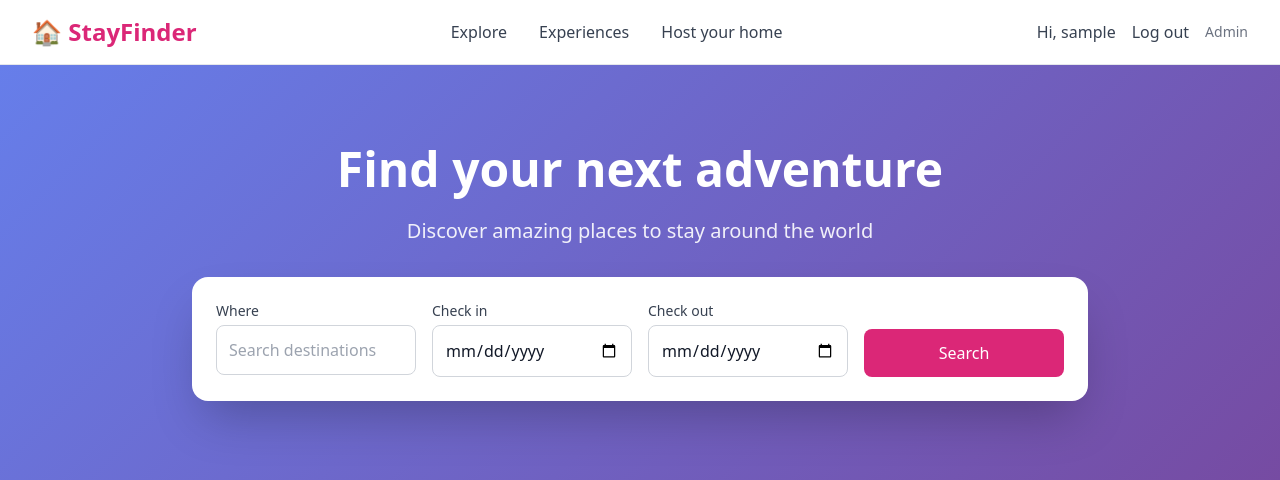
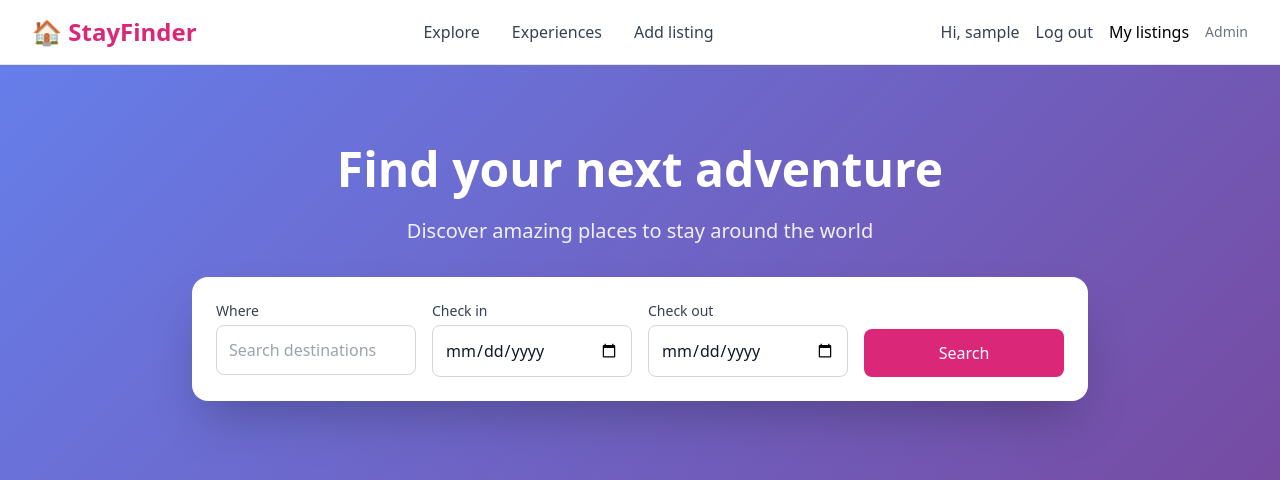
Before and after one commit to newbusinessman1/rental_platform, a Django app: page / in a window 1280 px wide. Shown: the top 480 px of the page. Run offline with Django 5.2, Linux system fonts and the light colour scheme; the visitor is signed in with stand-in values (Sample User, id 1); data that the repository does not hold is empty; parts of the project's set-up code (start-up, migrations or seed data) failed here and were passed over; some libraries are stand-ins or nearby versions.

Commit message:
Login and logout issues fixed

```diff
--- a/ads/models.py
+++ b/ads/models.py
@@ -25,6 +25,10 @@ class Listing(models.Model):
 
     # Эта колонка у тебя есть в БД (см. скрин) — добавляем в модель
     created_at = models.DateTimeField(blank=True, null=True, db_column="created_at")
+
+    owner_email = models.EmailField(db_column="owner_email", blank=True, default="")
+
+    created_at = models.DateTimeField(db_column="created_at")
 
     def save(self, *args, **kwargs):
         # автослаг только если пусто
--- a/ads/urls.py
+++ b/ads/urls.py
@@ -4,25 +4,31 @@ from rest_framework.routers import DefaultRouter
 from .views import (
     ListingViewSet, BookingViewSet, ReviewViewSet,
     PopularListingView, SearchStatsView, ViewHistoryView,
-    HomeView, ListingDetailView,
-    listing_create, booking_create, booking_success,
+    ListingDetailView, listing_create, booking_create, booking_success,
+    MyListingsView,
 )
 
+app_name = "ads"
+
+# DRF
 router = DefaultRouter()
 router.register(r'listings', ListingViewSet, basename='listing')
 router.register(r'bookings', BookingViewSet, basename='booking')
 router.register(r'reviews', ReviewViewSet, basename='review')
 
 urlpatterns = [
-    path('', include(router.urls)),
+    # ---- HTML-страницы ----
+    path("my/", MyListingsView.as_view(), name="my_listings"),
+    path("listing/new/", listing_create, name="listing_create"),
+    path("listing/<slug:slug>/", ListingDetailView.as_view(), name="listing_detail"),
+    path("listing/<slug:slug>/book/", booking_create, name="booking_create"),
+    path("booking/success/", booking_success, name="booking_success"),
 
-    path('', HomeView.as_view(), name='home'),
-    path('listing/new/', listing_create, name='listing_create'),
-    path('listing/<slug:slug>/', ListingDetailView.as_view(), name='listing_detail'),
-    path('listing/<slug:slug>/book/', booking_create, name='booking_create'),
-    path('listing/<slug:slug>/book/success/', booking_success, name='booking_success'),
+    # ---- простые JSON-views (не DRF) ----
+    path("popular-listings/", PopularListingView.as_view(), name="popular_listings"),
+    path("search-stats/", SearchStatsView.as_view(), name="search_stats"),
+    path("view-history/", ViewHistoryView.as_view(), name="view_history"),
 
-    path('popular-listings/', PopularListingView.as_view(), name='popular_listings'),
-    path('search-stats/', SearchStatsView.as_view(), name='search_stats'),
-    path('view-history/', ViewHistoryView.as_view(), name='view_history'),
+    # ---- DRF router под /ads/api/... ----
+    path("api/", include(router.urls)),
 ]
--- a/ads/views.py
+++ b/ads/views.py
@@ -1,15 +1,18 @@
 # ads/views.py
-from django.contrib.auth.decorators import login_required
+from django.contrib.auth.decorators import login_required, user_passes_test
 from django.shortcuts import get_object_or_404, redirect, render
 from django.views.generic import ListView, DetailView, TemplateView
 from django.db.models import Count, Avg
 from rest_framework import viewsets, permissions, generics
 from rest_framework.views import APIView
 from rest_framework.response import Response
-
 from .models import Listing, Booking, Review, ViewHistory
 from .serializers import ListingSerializer, BookingSerializer, ReviewSerializer
 from .forms import ListingForm, BookingForm
+from django.utils import timezone
+from django.contrib.auth.forms import UserCreationForm
+from django.contrib.auth import login as auth_login
+
 
 class HomeView(ListView):
     model = Listing
@@ -27,6 +30,19 @@ class HomeView(ListView):
             .order_by("-id")  # если вернёшь поле в модель: .order_by("-created_at")
         )
         return qs
+
+
+def register(request):
+    """Простая регистрация + авто-логин, потом редирект на главную."""
+    if request.method == "POST":
+        form = UserCreationForm(request.POST)
+        if form.is_valid():
+            user = form.save()
+            auth_login(request, user)
+            return redirect("home")
+    else:
+        form = UserCreationForm()
+    return render(request, "accounts/register.html", {"form": form})
 
 
 class ListingDetailView(DetailView):
@@ -62,6 +78,9 @@ def listing_create(request):
         if form.is_valid():
             listing = form.save(commit=False)
             listing.host = request.user
+            listing.owner_email = getattr(request.user, "email", "") or ""
+            if not listing.created_at:
+                listing.created_at = timezone.now()
             listing.save()
             return redirect("listing_detail", slug=listing.slug)
     else:
@@ -95,6 +114,7 @@ booking_success = BookingSuccessView.as_view()
 
 
 # ===== API (как было) =====
+
 
 class ListingViewSet(viewsets.ModelViewSet):
     serializer_class = ListingSerializer
@@ -155,3 +175,46 @@ class ViewHistoryView(generics.ListAPIView):
             "when": vh.created_at,
         } for vh in self.get_queryset()[:200]]
         return Response(data)
+
+def is_host(user):
+    return user.is_authenticated and (user.groups.filter(name="Host").exists() or user.is_staff or user.is_superuser)
+
+class MyListingsView(ListView):
+    model = Listing
+    template_name = "ads/my_listings.html"
+    context_object_name = "listings"
+
+    def get_queryset(self):
+        email = self.request.user.email if self.request.user.is_authenticated else ""
+        return (Listing.objects
+                .filter(owner_email=email)
+                .annotate(
+                    reviews_count=Count("reviews"),
+                    avg_rating=Avg("reviews__rating"),
+                    views_count=Count("views"),
+                )
+                .order_by("-created_at", "-id"))
+
+
+@login_required
+@user_passes_test(is_host)
+def listing_create(request):
+    if request.method == "POST":
+        form = ListingForm(request.POST, request.FILES)
+        if form.is_valid():
+            listing = form.save(commit=False)
+            # заполняем поля, которых нет в форме, но обязательны в БД:
+            if not listing.owner_email:
+                listing.owner_email = request.user.email or ""
+            if not listing.created_at:
+                listing.created_at = timezone.now()
+
+            # slug сгенерится в models.save(), если пустой
+            listing.save()
+            return redirect("listing_detail", slug=listing.slug)
+    else:
+        initial = {}
+        if request.user.is_authenticated and request.user.email:
+            initial["owner_email"] = request.user.email
+        form = ListingForm(initial=initial)
+    return render(request, "ads/listing_form.html", {"form": form})
--- a/rental_platform/urls.py
+++ b/rental_platform/urls.py
@@ -1,14 +1,13 @@
-# rental_platform/urls.py
 from django.contrib import admin
-from django.contrib.auth.views import LogoutView
 from django.urls import path, include
 from ads.views import HomeView
 
 urlpatterns = [
     path("admin/", admin.site.urls),
-    path("api/", include("ads.urls")),
-    path("", HomeView.as_view(), name="home"),  # ← это главная страница
-    # Аутентификация: /register/ и /login/ берём из users/urls
-    path("", include("users.urls")),
-    path("logout/", LogoutView.as_view(next_page="home"), name="logout"),
+    path("", HomeView.as_view(), name="home"),                 # единственный 'home'
+    path("", include(("users.urls", "users"), namespace="users")),
+    path("ads/", include(("ads.urls", "ads"), namespace="ads")),
+
+    # если у тебя есть DRF-эндпоинты — держи их под /api/
+    path("api/", include("ads.urls")),   # если такого файла нет — просто убери эту строку
 ]
--- a/templates/base.html
+++ b/templates/base.html
@@ -25,23 +25,27 @@
                 </div>
 
                 <div class="hidden md:flex items-center space-x-8">
-                    <a href="{% url 'home' %}" class="text-gray-700 hover:text-pink-600 transition-colors">Explore</a>
+                    <a href="#" class="text-gray-700 hover:text-pink-600 transition-colors">Explore</a>
                     <a href="#" class="text-gray-700 hover:text-pink-600 transition-colors">Experiences</a>
-                    <a href="{% url 'listing_create' %}" class="text-gray-700 hover:text-pink-600 transition-colors">Host your home</a>
+                    {% if user.is_authenticated %}
+                      <a href="{% url 'ads:listing_create' %}" class="text-gray-700 hover:text-pink-600">Add listing</a>
+                    {% endif %}
                 </div>
 
                 <div class="flex items-center space-x-4">
                     {% if user.is_authenticated %}
                         <span class="text-gray-700">Hi, {{ user.username|default:user.email }}</span>
-                       <form action="{% url 'logout' %}" method="post" class="inline">
-                          {% csrf_token %}
-                          <button type="submit" class="text-gray-700 hover:text-pink-600 transition-colors font-medium">
-                            Log out
-                          </button>
-                        </form>
+                           <form action="{% url 'users:logout' %}" method="post" class="inline">
+                              {% csrf_token %}
+                              <input type="hidden" name="next" value="{% url 'home' %}">
+                              <button type="submit" class="text-gray-700 hover:text-pink-600 transition-colors font-medium">
+                                Log out
+                              </button>
+                           </form>
+                        <span <a href="{% url 'ads:my_listings' %}" class="...">My listings</a></span>
                     {% else %}
-                        <a href="{% url 'login' %}" class="text-gray-700 hover:text-pink-600 transition-colors font-medium">Sign In</a>
-                        <a href="{% url 'register' %}" class="bg-pink-600 text-white px-4 py-2 rounded-lg hover:bg-pink-700 transition-colors">Sign Up</a>
+                        <a href="{% url 'users:login' %}?next={% url 'home' %}" class="text-gray-700 hover:text-pink-600 transition-colors font-medium">Sign In</a>
+                        <a href="{% url 'users:register' %}" class="bg-pink-600 text-white px-4 py-2 rounded-lg hover:bg-pink-700 transition-colors">Sign Up</a>
                     {% endif %}
                     <a href="/admin/" class="text-sm text-gray-500 hover:text-gray-700 transition-colors">Admin</a>
                 </div>
--- a/templates/home.html
+++ b/templates/home.html
@@ -45,7 +45,7 @@
     {% if listings %}
       <div class="grid grid-cols-1 md:grid-cols-2 lg:grid-cols-4 gap-6">
         {% for listing in listings %}
-          <a href="{% url 'listing_detail' slug=listing.slug %}"
+          <a href="{% url 'ads:listing_detail' slug=listing.slug %}"
              class="bg-white rounded-2xl shadow-md overflow-hidden card-hover block">
             <div class="h-48 bg-gradient-to-br from-blue-400 to-purple-500 flex items-center justify-center text-6xl">
               🏠
--- a/templates/users/login.html
+++ b/templates/users/login.html
@@ -9,7 +9,7 @@
   <nav class="bg-white border-b">
     <div class="max-w-5xl mx-auto px-4 h-16 flex items-center justify-between">
       <div class="text-2xl font-bold text-pink-600">🏠 StayFinder</div>
-      <a href="{% url 'register' %}" class="text-gray-700 hover:text-pink-600">Регистрация</a>
+      <a href="{% url 'users:register' %}" class="text-gray-700 hover:text-pink-600">Регистрация</a>
     </div>
   </nav>
 
@@ -28,7 +28,7 @@
         </div>
       {% endif %}
 
-      <form method="post" action="{% url 'login' %}" class="space-y-5">
+      <form method="post" action="{% url 'users:login' %}" class="space-y-5">
         {% csrf_token %}
         <div>
           <label class="block text-sm text-gray-700 mb-1">Логин</label>
@@ -42,7 +42,7 @@
       </form>
       <p class="text-center text-gray-600 mt-4">
         Нет аккаунта?
-        <a href="{% url 'register' %}" class="text-pink-600 hover:text-pink-700 font-medium">Зарегистрироваться</a>
+        <a href="{% url 'users:register' %}" class="text-pink-600 hover:text-pink-700 font-medium">Зарегистрироваться</a>
       </p>
     </div>
   </main>
--- a/templates/users/register.html
+++ b/templates/users/register.html
@@ -12,7 +12,7 @@
       <div class="text-2xl font-bold text-pink-600">🏠 StayFinder</div>
       <div class="space-x-4">
         <a href="{% url 'home' %}" class="text-gray-700 hover:text-pink-600">Главная</a>
-        <a href="{% url 'login' %}" class="text-gray-700 hover:text-pink-600">Войти</a>
+        <a href="{% url 'users:login' %}" class="text-gray-700 hover:text-pink-600">Войти</a>
       </div>
     </div>
   </nav>
@@ -32,7 +32,7 @@
         </div>
       {% endif %}
 
-      <form method="post" action="{% url 'register' %}" class="space-y-6" novalidate>
+      <form method="post" action="{% url 'users:register' %}" class="space-y-6" novalidate>
         {% csrf_token %}
 
         <div class="grid grid-cols-1 md:grid-cols-2 gap-6">
@@ -142,7 +142,7 @@
 
       <p class="text-center text-gray-600 mt-4">
         Уже есть аккаунт?
-        <a href="{% url 'login' %}" class="text-pink-600 hover:text-pink-700 font-medium">Войти</a>
+        <a href="{% url 'users:login' %}" class="text-pink-600 hover:text-pink-700 font-medium">Войти</a>
       </p>
     </div>
   </main>
--- a/users/urls.py
+++ b/users/urls.py
@@ -1,9 +1,16 @@
+# users/urls.py
 from django.urls import path
+from django.contrib.auth import views as auth_views
 from .views import RegisterView
-from django.contrib.auth import views as auth_views
+
+app_name = "users"
 
 urlpatterns = [
     path("register/", RegisterView.as_view(), name="register"),
-    path("login/", auth_views.LoginView.as_view(template_name="users/login.html"), name="login"),
-    path("logout/", auth_views.LogoutView.as_view(), name="logout"),
+    path("login/",    auth_views.LoginView.as_view(template_name="users/login.html"), name="login"),
+    path(
+        "logout/",
+        auth_views.LogoutView.as_view(next_page="home"),   # <-- сюда
+        name="logout",
+    ),
 ]
```
Also changed, not shown: ads/admin.py (+11 -11 lines), ads/forms.py (+6 -1 lines), rental_platform/settings.py (+4 -4 lines), templates/ads/listing_form.html (added, +45 -0 lines), templates/ads/my_listings.html (added, +20 -0 lines), users/views.py (line endings or trailing spaces).
